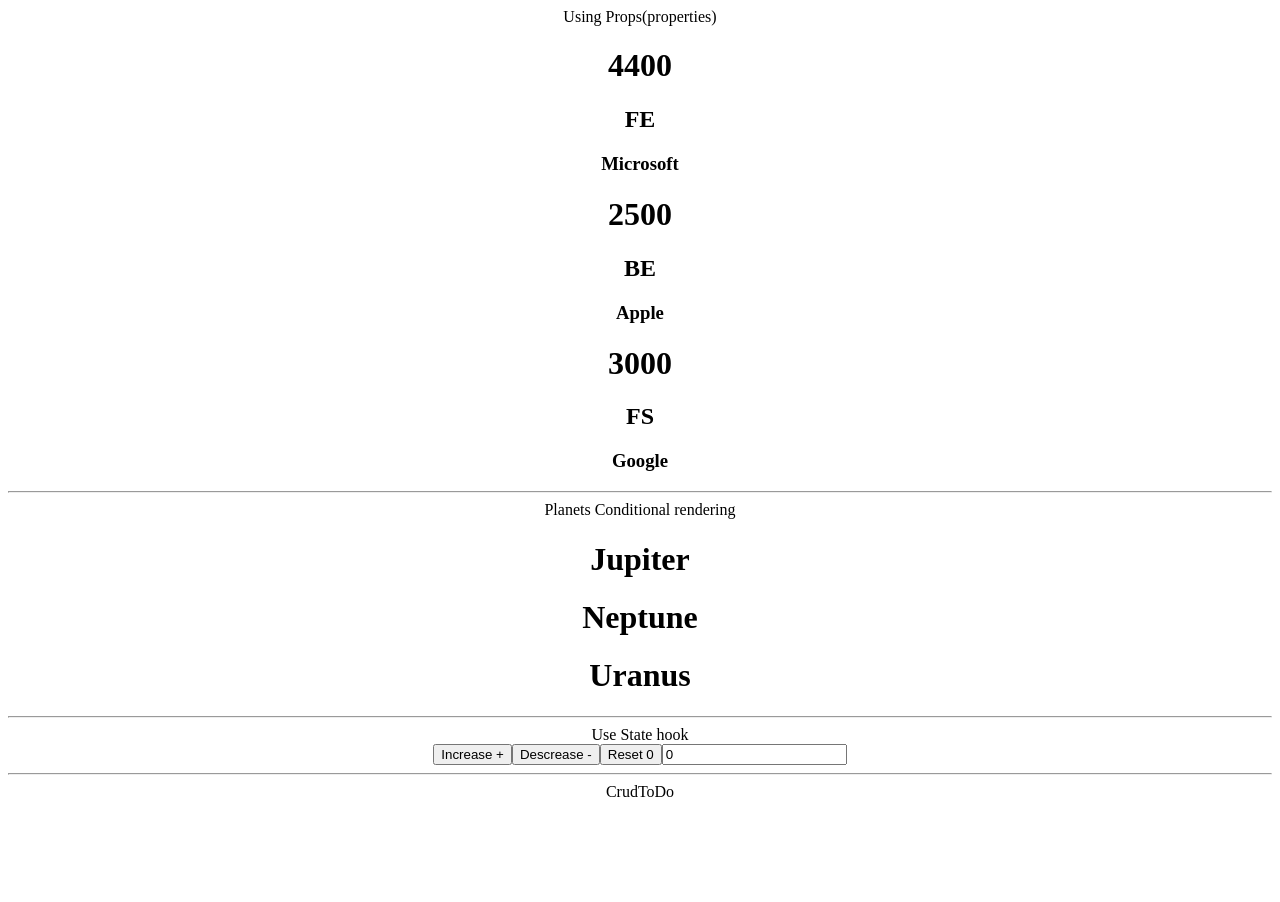
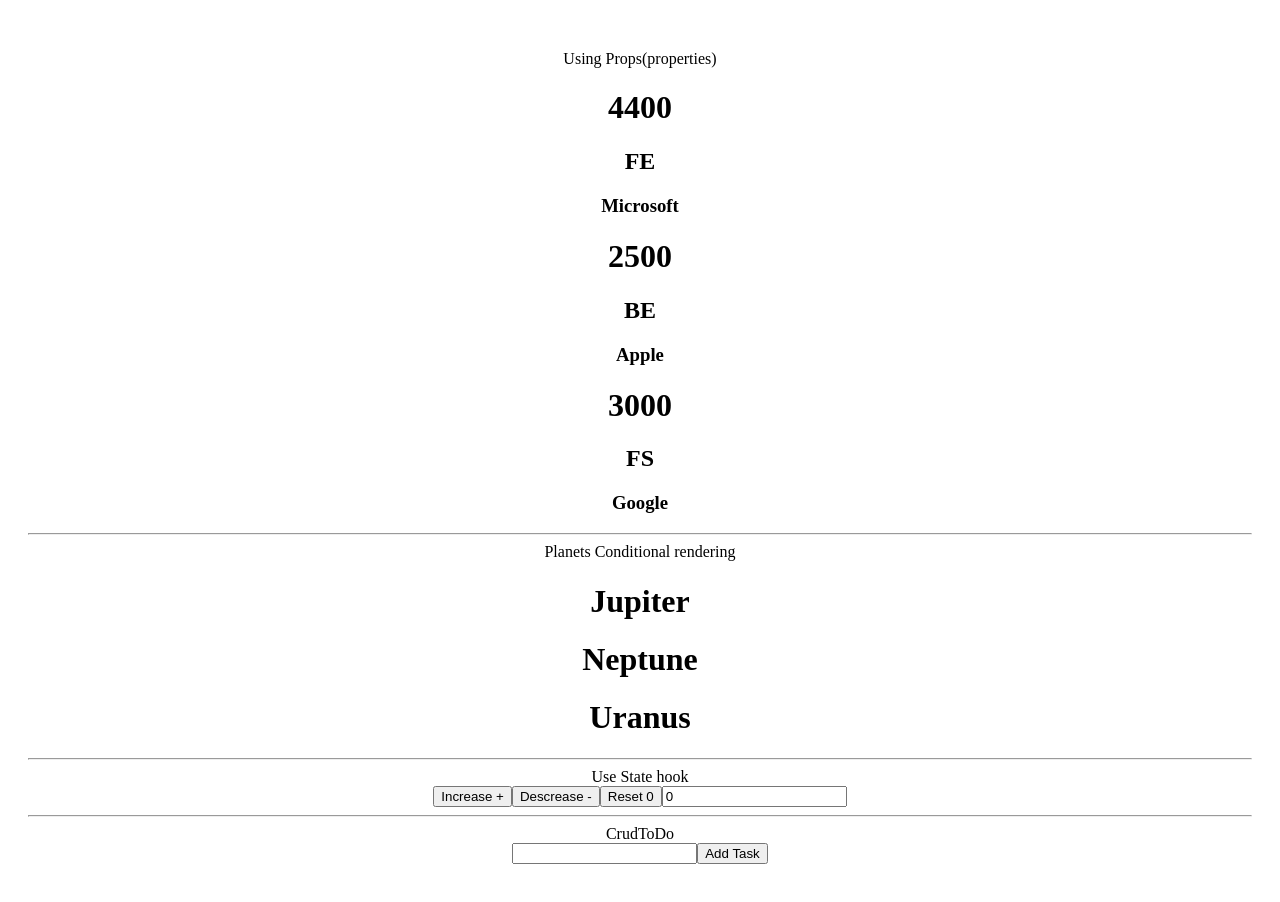
Before and after one commit to RaevenTech/PedroTech-react-tut, a React (Create React App) app in the folder practice/: page / in a window 1280 px wide. Shown: the top 902 px of the page. Before the commit the page ends 809 px from the top, so only its background shows below. Built offline with nearby package versions, Linux system fonts and the light colour scheme.

Commit message:
del not work

```diff
--- a/practice/src/App.css
+++ b/practice/src/App.css
@@ -1,5 +1,6 @@
 .App {
   text-align: center;
+  margin: 50px 20px;
 }
 
 
--- a/practice/src/components/CRUD/ToDo.js
+++ b/practice/src/components/CRUD/ToDo.js
@@ -1,9 +1,37 @@
-import React from "react";
+import { useState } from "react";
 
 const ToDo = () => {
+    const [todoList, setTodoList] = useState([]);
+    const [newTask, setNewTask] = useState("");
+
+    const handleChange = (e) => {
+        setNewTask(e.target.value);
+    };
+
+    const addTask = () => {
+        setTodoList([...todoList, newTask]);
+    };
+
+    const deleteTask = (i) => {
+        setTodoList([todoList.find((task) => task !== i)]);
+    };
     return (
         <>
             <div>CrudToDo</div>
+            <div className="addTask">
+                <input onChange={handleChange} />
+                <button onClick={addTask}>Add Task</button>
+            </div>
+            <div className="list">
+                {todoList.map((task, i) => (
+                    <div key={i}>
+                        <h3>{task}</h3>
+                        <span>
+                            <button onClick={() => deleteTask(i)}>X</button>
+                        </span>
+                    </div>
+                ))}
+            </div>
         </>
     );
 };
```
